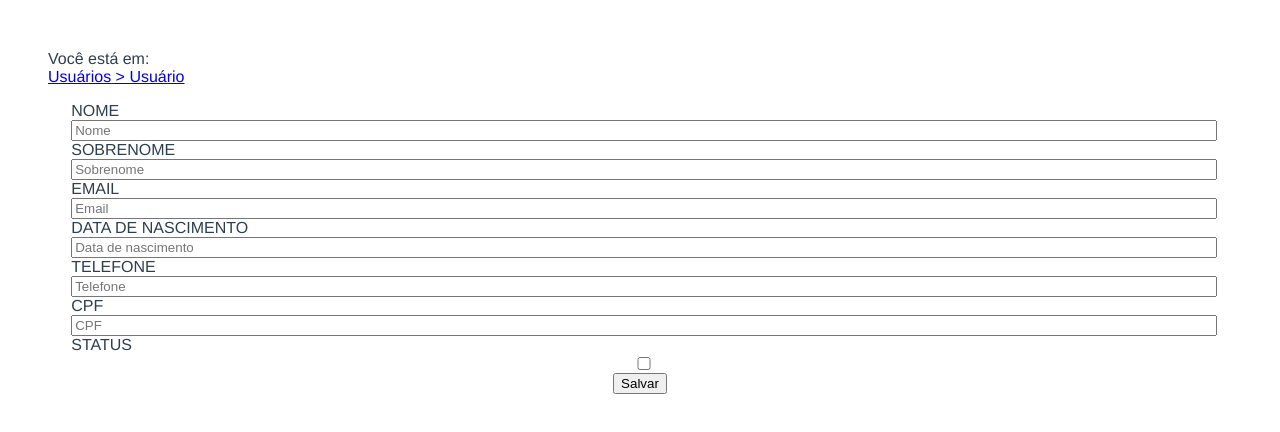
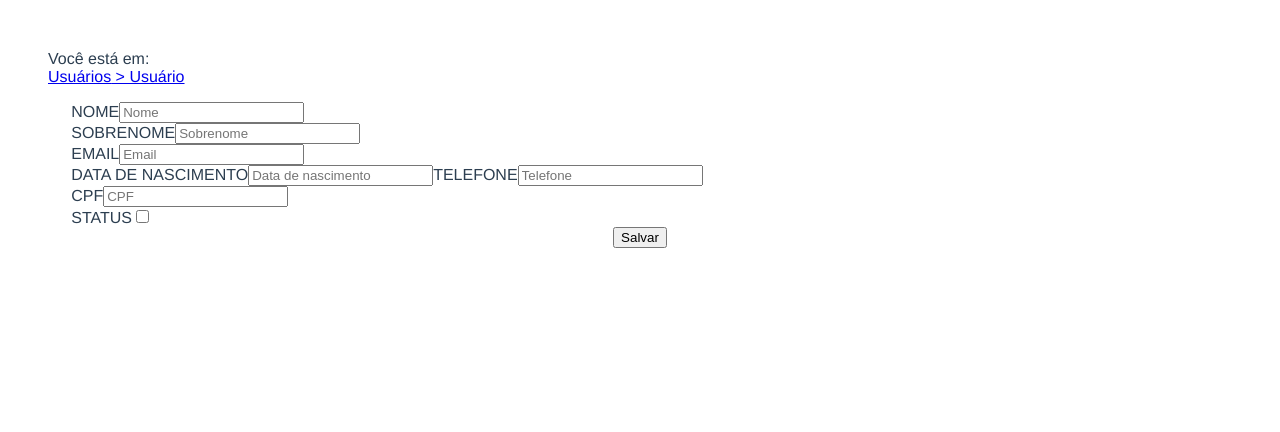
Before and after one commit to AriadniAdi/CrudDoWhile, a Vue app in the folder frontend/: page /#/user in a window 1280 px wide. Shown: the top 432 px of the page. Built offline with nearby package versions, Linux system fonts and the light colour scheme; what vue-resource would draw is missing.

Commit message:
atualização de layout

```diff
--- a/frontend/src/components/User.vue
+++ b/frontend/src/components/User.vue
@@ -21,45 +21,44 @@
                 <div class="field-row">
                     <div class="field-box">
                         <span>NOME</span>
+                    <input v-model="user.firstname" placeholder="Nome" >
                     </div>
-                <input v-model="user.firstname" placeholder="Nome" >
                 </div>
                 <div class="field-row">
                     <div class="field-box">
                         <span>SOBRENOME</span>
+                    <input v-model="user.lastname" placeholder="Sobrenome">
                     </div>
-                <input v-model="user.lastname" placeholder="Sobrenome">
                 </div>
                 <div class="field-row">
                     <div class="field-box">
                         <span>EMAIL</span>
+                    <input v-model="user.email" placeholder="Email">
                     </div>
-                <input v-model="user.email" placeholder="Email">
                 </div>
-
                 <div class="field-row">
                     <div class="field-box">
                         <span>DATA DE NASCIMENTO</span>
+                        <input v-model="user.birth_date" placeholder="Data de nascimento">
                     </div>
-                <input v-model="user.birth_date" placeholder="Data de nascimento">
                     <div class="field-box">
                         <span>TELEFONE</span>
+                        <input v-model="user.phone" placeholder="Telefone">
                     </div>
-                <input v-model="user.phone" placeholder="Telefone">
                 </div>
                 <div class="field-row">
                     <div class="field-box">
                         <span>CPF</span>
+                         <input v-model="user.cpf" placeholder="CPF">
                     </div>
-                <input v-model="user.cpf" placeholder="CPF">
-                </div>
                 <div class="field-row">
                     <div class="field-box">
                         <span>STATUS</span>
+                    <input type="checkbox" v-model="user.status" true-value="1" false-value="0">
                 </div>
-            <input type="checkbox" v-model="user.status" true-value="1" false-value="0">
             </div>
-            </div>
+        </div>
+    </div>
             <button v-on:click="saveUser()">Salvar</button>
             <button v-if="this.$route.params.cpf" v-on:click="deleteUser()">Excluir</button>
         </form>
--- a/frontend/src/components/Users.vue
+++ b/frontend/src/components/Users.vue
@@ -110,6 +110,29 @@ export default {
 }
 </script>
 
-<style>
+<style scoped>
+#field-box-cpf {
+  width: 30%;
+  min-width: 150px;
+}
 
+#field-box-phone {
+  width: 30%;
+  float: right;
+  min-width: 150px;
+}
+
+.field-row span {
+ display: block;
+width: 100%;
+}
+.field-row input {
+display: block;
+width: 100%;
+}
+
+.field-box {
+display: inline-block;
+width: 100%;
+}
 </style>
--- a/frontend/static/style.css
+++ b/frontend/static/style.css
@@ -47,13 +47,3 @@ header {
 .field-box {
     display: inline
 }
-
-.field-row span {
-display: block;
-width: 100%;
-}
-
-.field-row input {
-display: block;
-width: 100%;
-}
```
